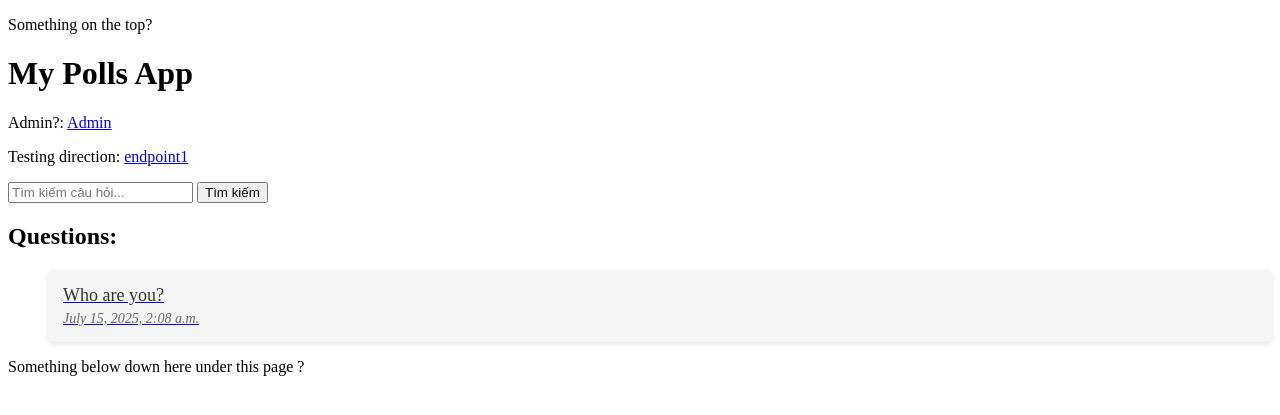
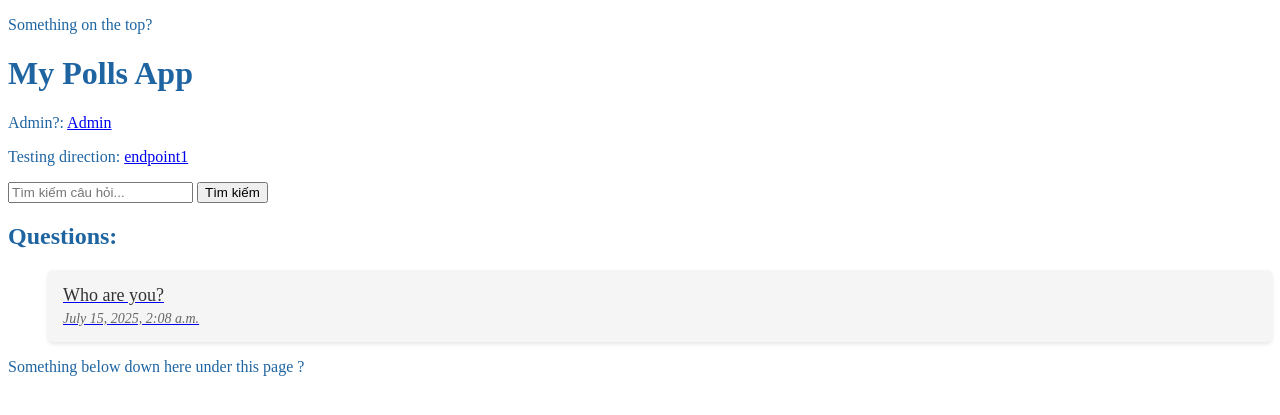
Before and after one commit to ldp2003/Django_tutorial, a Django app: page / in a window 1280 px wide. Shown: the top 415 px of the page. Run offline with Django 5.2, Linux system fonts and the light colour scheme; data comes from the database, SQL or seed files in the repository.

Commit message:
global static files

```diff
--- /dev/null
+++ b/globalstaticfiles/global.css
@@ -0,0 +1,3 @@
+body {
+    color:rgb(30, 100, 161);
+}
--- a/mysite/settings.py
+++ b/mysite/settings.py
@@ -117,6 +117,9 @@ USE_TZ = True
 # https://docs.djangoproject.com/en/5.2/howto/static-files/
 STATIC_ROOT = BASE_DIR / 'productionfiles'
 STATIC_URL = 'static/'
+STATICFILES_DIRS = [
+    BASE_DIR / 'globalstaticfiles'
+]
 
 # Default primary key field type
 # https://docs.djangoproject.com/en/5.2/ref/settings/#default-auto-field
--- a/polls/templates/polls/master.html
+++ b/polls/templates/polls/master.html
@@ -5,6 +5,8 @@
     <meta charset="UTF-8">
     <meta name="viewport" content="width=device-width, initial-scale=1.0">
     <link rel="stylesheet" href="{% static 'index.css' %}">
+    <link rel="stylesheet" href="{% static 'global.css' %}">
+
     <title>{% block title %}{% endblock %}</title>
 </head>
 <body>
```
